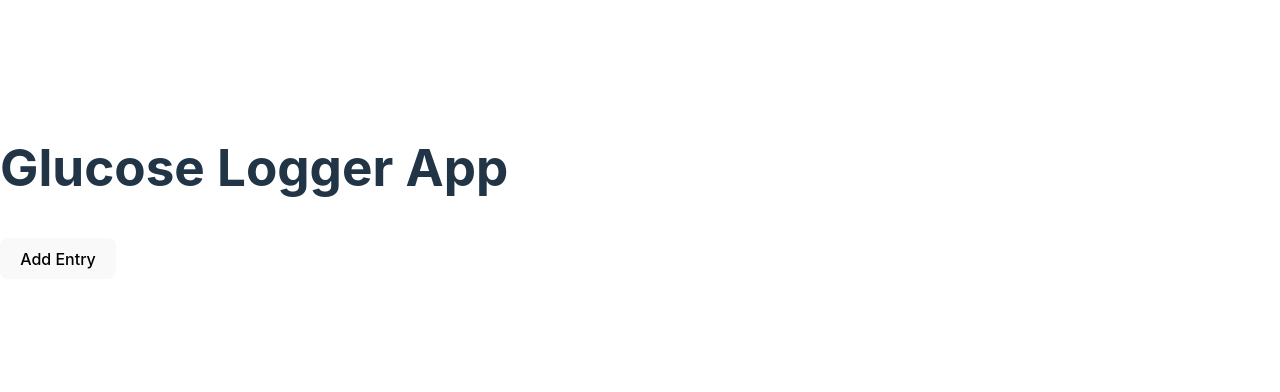
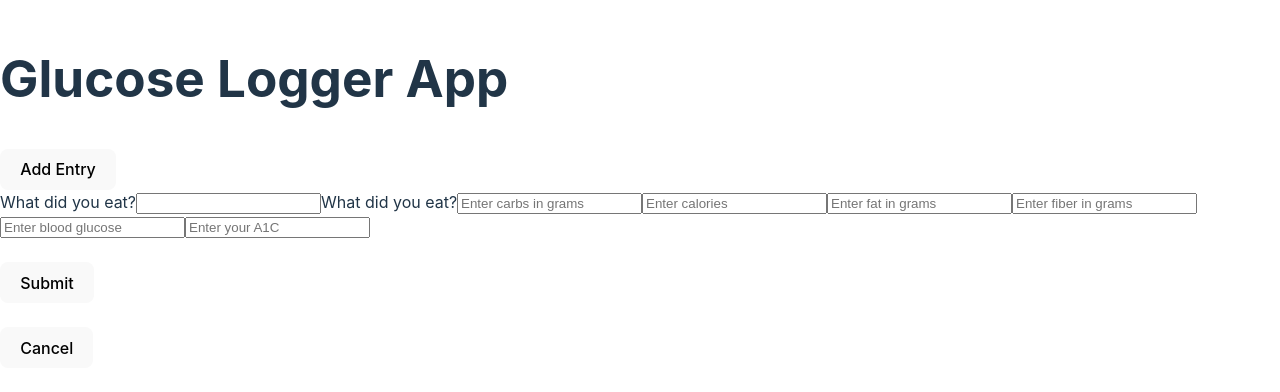
Before and after one commit to bobrien-pursuit/glucose-logger-front-end, a React (Vite) app: page /edit/entry/1 in a window 1280 px wide. Shown: the part 212-604 px from the top of the page. Built offline with nearby package versions, Linux system fonts and the light colour scheme; no server answers.

Commit message:
merges new feature to main branch

```diff
--- a/src/App.jsx
+++ b/src/App.jsx
@@ -5,6 +5,7 @@ import { BrowserRouter as Router, Routes, Route } from "react-router-dom";
 import Home from "./Pages/Home.jsx";
 import New from "./Components/NewEntryForm.jsx";
 import NavBar from "./Components/NavBar.jsx";
+import Edit from "./Pages/Edit.jsx";
 
 // COMPONENTS
 
@@ -17,6 +18,7 @@ function App () {
           <Routes>
             <Route path="/" element={<Home />} />
             <Route path="/new" element={<New />} />
+            <Route path="/edit/entry/:id" element={<Edit />} />
           </Routes>
         </main>
       </Router>
--- a/src/Components/EditEntryForm.jsx
+++ b/src/Components/EditEntryForm.jsx
@@ -1,22 +1,132 @@
-import { useState } from "React";
-import { useNavigate, Link } from "react-router-dom"
+// import { useState } from "React";
+// import { useNavigate, Link } from "react-router-dom"
+
+// const API = import.meta.env.VITE_API_URL;
+
+// export default function EditEntryForm () {
+//     let { id } = useParams();
+//     const navigate = useNavigate();
+
+//     const [ entry, setEntry ] = useState [{
+//         // initialize object
+//         "date": '',
+//         "time": '',
+//         "last_meal": '',
+//         "cabrs": 0,
+//         "calories": 0,
+//         "fat": 0,
+//         "fiber": 0,
+//         "glucose_gdl": 0,
+//         "a1c": 0
+//     }]
+// }
+
+import { useState } from "react";
+import { useNavigate, Link } from "react-router-dom";
 
 const API = import.meta.env.VITE_API_URL;
 
-export default function EditEntryForm () {
-    let { id } = useParams();
+function NewEntryForm() {
     const navigate = useNavigate();
+    const [entry, setEntry] = useState ({
+        last_meal: null,
+        carbs: null,
+        calories: null,
+        fat: null,
+        fiber: null,
+        glucose_gdl: null,
+        a1c: null
+    });
 
-    const [ entry, setEntry ] = useState [{
-        // initialize object
-        "date": '',
-        "time": '',
-        "last_meal": '',
-        "cabrs": 0,
-        "calories": 0,
-        "fat": 0,
-        "fiber": 0,
-        "glucose_gdl": 0,
-        "a1c": 0
-    }]
+    const addEntry = () => {
+        fetch(`${API}/entries`, {
+            method: 'POST',
+            body: JSON.stringify(entry),
+            headers: {
+                "Content-Type": "application/json"
+            }
+        })
+        .then(res => res.json())
+        .then(res => {
+            navigate('/')
+        })
+        .catch(err => console.log(err))
+    };
+
+    const handleTextChange = (event) => {
+        setEntry({...entry, [event.target.id]: event.target.value});
+    };
+
+    const handleSubmit = (event) => {
+        event.preventDefault();
+        addEntry();
+        navigate('/');
+    };
+
+    return (
+        <div>
+        <form onSubmit={handleSubmit}>
+            <label htmlFor="last_meal">What did you eat?</label>
+            <input
+                id = "last_meal"
+                value = {entry.last_meal}
+                type = "text"
+                onChange = {handleTextChange}
+                placeHolder = ""
+            />
+            <label htmlFor="last_meal">What did you eat?</label>
+            <input
+                id = "carbs"
+                value = {entry.last_meal}
+                type = "number"
+                onChange = {handleTextChange}
+                placeHolder = "Enter carbs in grams"
+            />
+             <input
+                id = "calories"
+                value = {entry.last_meal}
+                type = "number"
+                onChange = {handleTextChange}
+                placeHolder = "Enter calories"
+            />
+            <input
+                id = "fat"
+                value = {entry.last_meal}
+                type = "number"
+                onChange = {handleTextChange}
+                placeHolder = "Enter fat in grams"
+            />
+            <input
+                id = "fiber"
+                value = {entry.last_meal}
+                type = "number"
+                onChange = {handleTextChange}
+                placeHolder = "Enter fiber in grams"
+            />
+            <input
+                id = "glucose_gdl"
+                value = {entry.last_meal}
+                type = "number"
+                onChange = {handleTextChange}
+                placeHolder = "Enter blood glucose"
+            />
+            <input
+                id = "a1c"
+                value = {entry.last_meal}
+                type = "number"
+                onChange = {handleTextChange}
+                placeHolder = "Enter your A1C"
+            />
+            <br />
+            <br />
+            <button>Submit</button>
+        </form>
+        <br />
+        <Link to={'/'}>
+            <button>Cancel</button>
+        </Link>
+        </div>
+    )
 }
+
+export default NewEntryForm;
```
